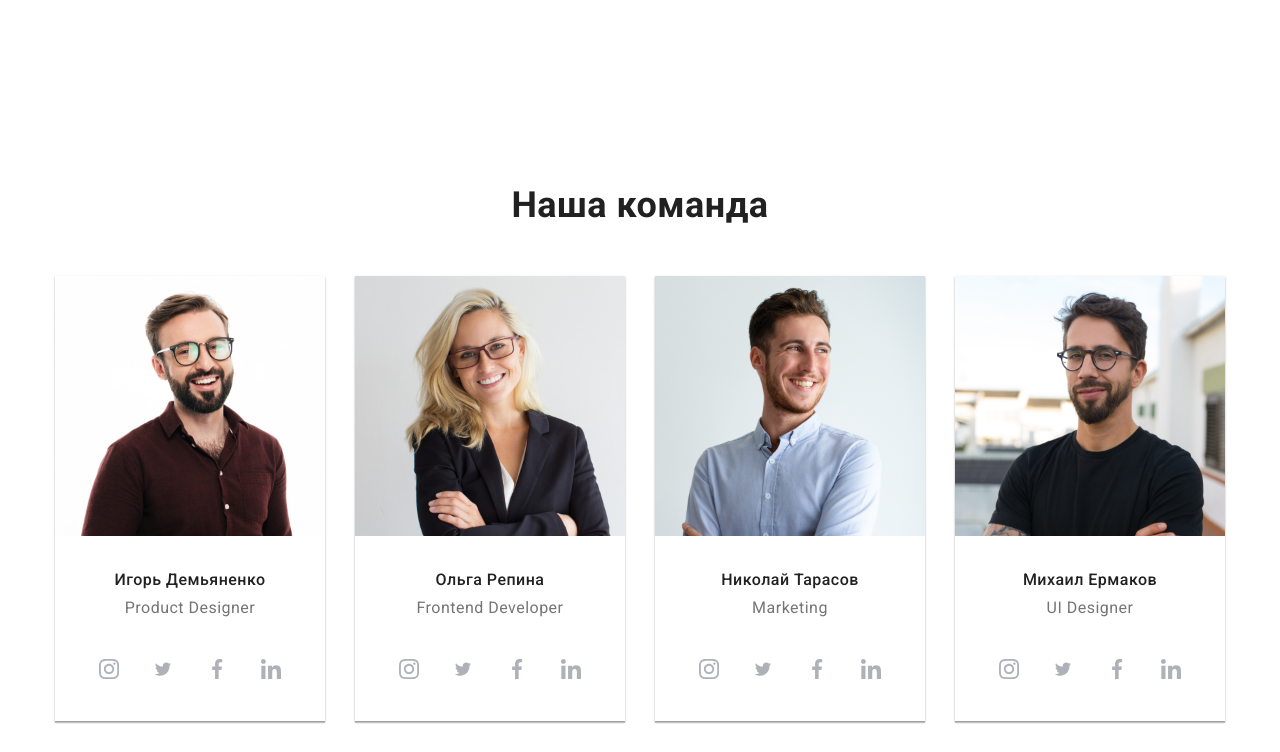
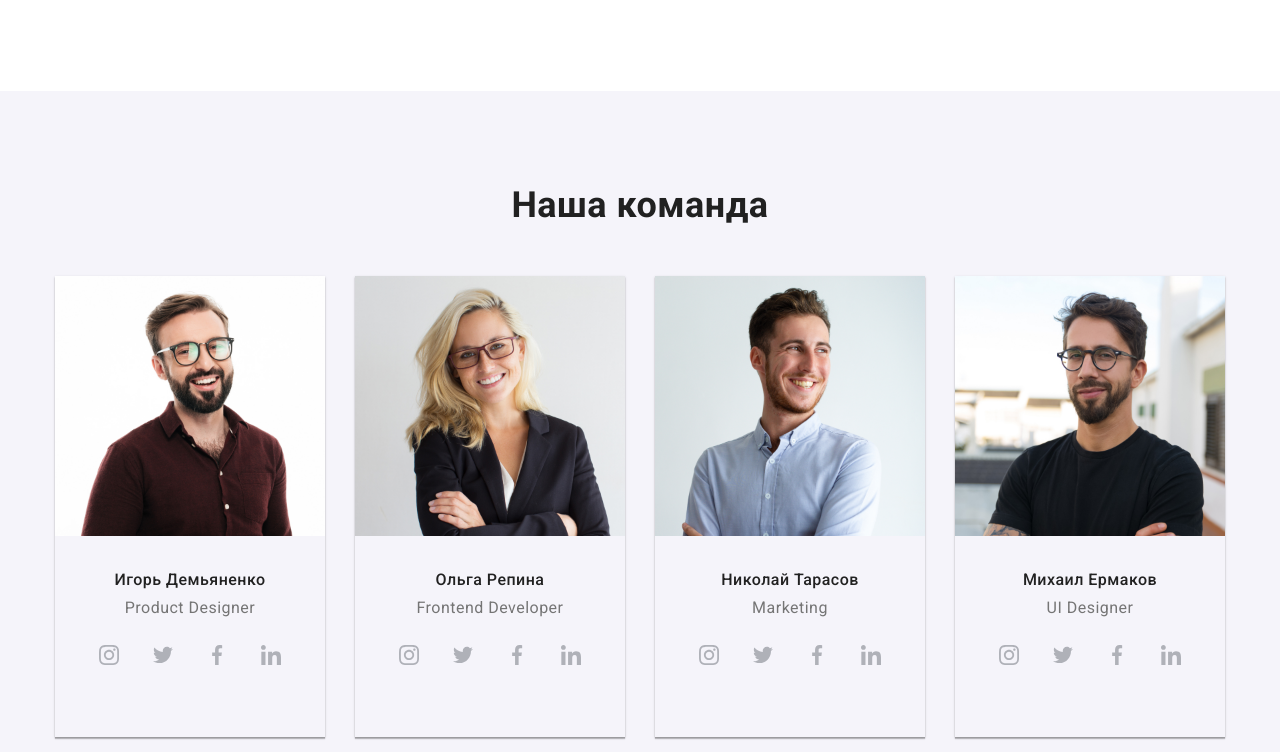
Before and after one commit to Kornev-js/goit-markup-hw-04, a plain HTML site: page index.html in a window 1280 px wide. Shown: the part 1508-2260 px from the top of the page. Drawn offline with nearby package versions, Linux system fonts and the light colour scheme.

Commit message:
third-commit

```diff
--- a/css/styles.css
+++ b/css/styles.css
@@ -228,13 +228,14 @@ h6 {
 
 .section-doings-item {
   margin-right: 30px;
-  box-shadow: 0px 1px 3px rgba(0, 0, 0, 0.12), 0px 1px 1px rgba(0, 0, 0, 0.14),
-    0px 2px 1px rgba(0, 0, 0, 0.2);
-  border-radius: 0px 0px 4px 4px;
 }
 
 .section-doings-item:last-child {
   margin-right: 0;
+}
+
+.section-team {
+  background: #f5f4fa;
 }
 
 .section-team-list {
@@ -269,6 +270,7 @@ h6 {
 .section-position {
   font-size: 16px;
   color: var(--third-text-color);
+  margin-bottom: 16px;
 }
 
 .socials {
--- a/index.html
+++ b/index.html
@@ -175,7 +175,6 @@
               <div class="worker">
                 <h3 class="section-name">Игорь Демьяненко</h3>
                 <p class="section-position">Product Designer</p>
-              </div>
                 <ul class="socials">
                   <li class="social-item">
                     <a href=""
@@ -187,7 +186,7 @@
                   </li>
                   <li class="social-item">
                     <a href=""
-                    ><svg class="social-item-icon" width="20" height="16.25">
+                      ><svg class="social-item-icon" width="20" height="20">
                         <use href="images/icons.svg#icon-twitter"></use></svg
                     ></a>
                   </li>
@@ -204,6 +203,7 @@
                     ></a>
                   </li>
                 </ul>
+              </div>
             </li>
             <li class="section-team-item">
               <img
@@ -215,7 +215,6 @@
               <div class="worker">
                 <h3 class="section-name">Ольга Репина</h3>
                 <p class="section-position">Frontend Developer</p>
-              </div>
                 <ul class="socials">
                   <li class="social-item">
                     <a href=""
@@ -227,7 +226,7 @@
                   </li>
                   <li class="social-item">
                     <a href=""
-                    ><svg class="social-item-icon" width="20" height="16.25">
+                      ><svg class="social-item-icon" width="20" height="20">
                         <use href="images/icons.svg#icon-twitter"></use></svg
                     ></a>
                   </li>
@@ -244,6 +243,7 @@
                     ></a>
                   </li>
                 </ul>
+              </div>
             </li>
             <li class="section-team-item">
               <img
@@ -255,7 +255,6 @@
               <div class="worker">
                 <h3 class="section-name">Николай Тарасов</h3>
                 <p class="section-position">Marketing</p>
-              </div>
                 <ul class="socials">
                   <li class="social-item">
                     <a href=""
@@ -267,7 +266,7 @@
                   </li>
                   <li class="social-item">
                     <a href=""
-                    ><svg class="social-item-icon" width="20" height="16.25">
+                      ><svg class="social-item-icon" width="20" height="20">
                         <use href="images/icons.svg#icon-twitter"></use></svg
                     ></a>
                   </li>
@@ -284,6 +283,7 @@
                     ></a>
                   </li>
                 </ul>
+              </div>
             </li>
             <li class="section-team-item">
               <img
@@ -295,8 +295,6 @@
               <div class="worker">
                 <h3 class="section-name">Михаил Ермаков</h3>
                 <p class="section-position">UI Designer</p>
-              </div>
-
                 <ul class="socials">
                   <li class="social-item">
                     <a href=""
@@ -308,7 +306,7 @@
                   </li>
                   <li class="social-item">
                     <a href=""
-                    ><svg class="social-item-icon" width="20" height="16.25">
+                      ><svg class="social-item-icon" width="20" height="20">
                         <use href="images/icons.svg#icon-twitter"></use></svg
                     ></a>
                   </li>
@@ -325,6 +323,7 @@
                     ></a>
                   </li>
                 </ul>
+              </div>
             </li>
           </ul>
         </div>
@@ -408,7 +407,7 @@
             </li>
             <li class="social-item">
               <a href=""
-                ><svg class="social-item-icon" width="20" height="16.25">
+                ><svg class="social-item-icon" width="20" height="20">
                   <use href="images/icons.svg#icon-twitter"></use></svg
               ></a>
             </li>
```
Lines whose indentation alone changed are shown as unchanged.
